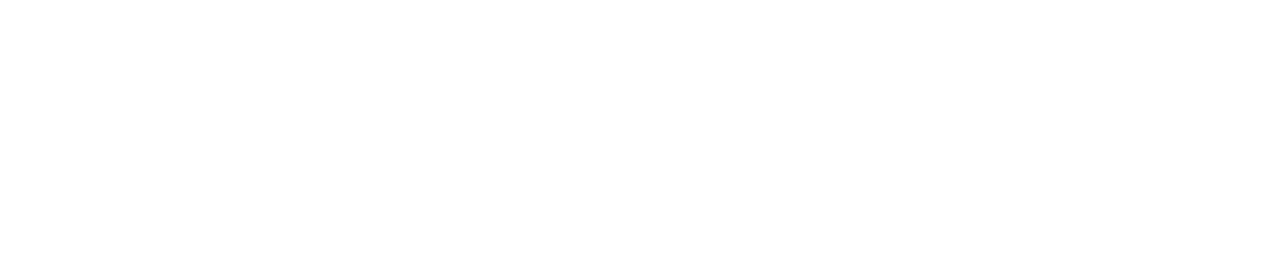
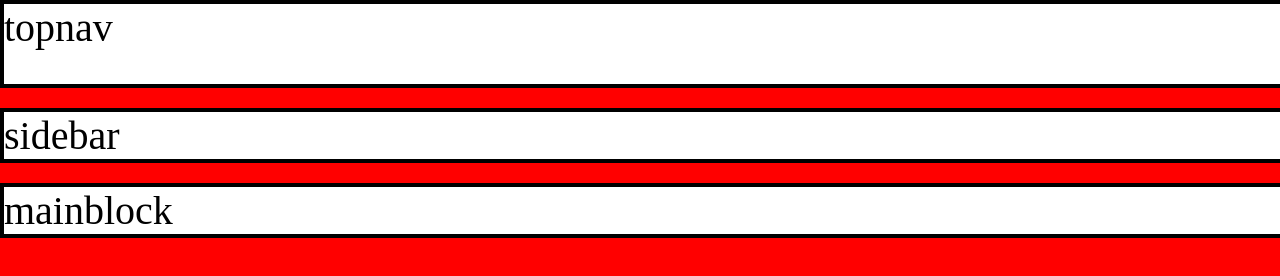
Before and after one commit to Math138/webTest, a plain HTML site: page index.html in a window 1280 px wide. Drawn offline with Linux system fonts and the light colour scheme.

Commit message:
messin around with flexbox layouts

```diff
--- a/index.html
+++ b/index.html
@@ -5,9 +5,43 @@
         <link rel="style" href="style.css">
         <script src="scripts.js"></script>
         <title>TITLE</title>
+        <style>
+            body{
+                border: none;
+                margin: 0 0 0 0;
+                padding: 0 0 0 0;
+                background-color: blue;
+                /*ISSUE- body showing through on right end*/
+            }
+            .backdrop{
+                /*ISSUE- maybe this element unnecessary? maybe attach these attributes to body instead?*/
+                display: flex;
+                height: 100vh;
+                width: 100vw;
+                background-color: red;
+                margin: 0;
+                padding: 0;
+                gap: 20px;
+                flex-flow: column wrap;
+            }
+            [class^="B-"]{
+                display: flex;
+                background-color:white;
+                border: solid 4px black;
+                font-size: 40px;
+            }
+            .B-topnav{
+                height: 10%;
+                width: 100%;
+            }
+        </style>
+    </head>
 
-    </head>
     <body>
-
+        <section class="backdrop">
+            <section class="B-topnav"> topnav </section>
+            <section class="B-sidebar"> sidebar </section>
+            <section class="B-mainblock"> mainblock </section>
+        </section>
     </body>
 </html>
```
